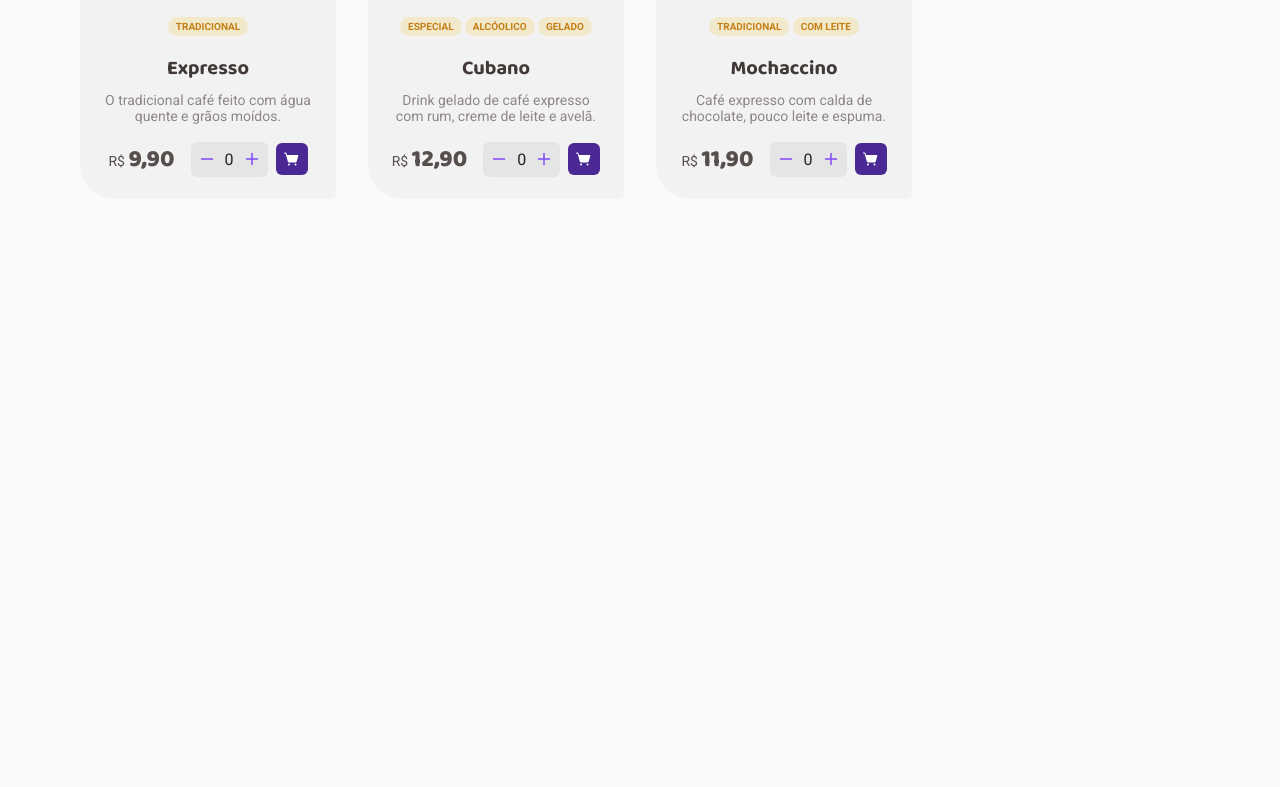
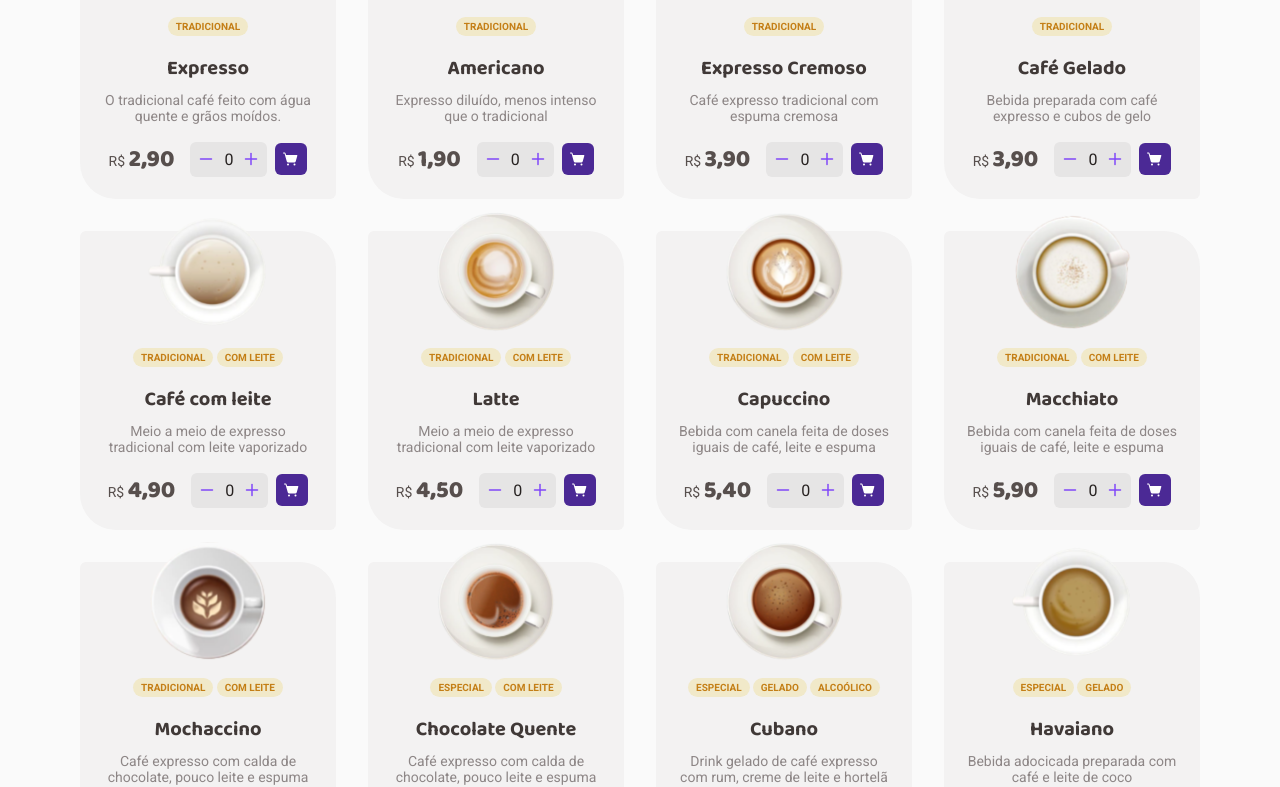
Before and after one commit to rickson-simoes/TheCoffeShop, a React (Vite) app: page / in a window 1280 px wide. Shown: the part 769-1556 px from the top of the page. Before the commit the page ends 1000 px from the top, so only its background shows below. Built offline with nearby package versions, Linux system fonts and the light colour scheme.

Commit message:
:star: :wrench: Updating products list

```diff
--- a/src/Products/index.ts
+++ b/src/Products/index.ts
@@ -4,8 +4,8 @@ export const Products: IProduct[] = [
   {
     id: crypto.randomUUID(),
     name: "Expresso",
-    unitPrice: 9.90,
-    price: 9.90,
+    unitPrice: 2.90,
+    price: 2.90,
     label: [
       "tradicional"
     ],
@@ -13,25 +13,143 @@ export const Products: IProduct[] = [
   },
   {
     id: crypto.randomUUID(),
-    name: "Cubano",
-    unitPrice: 12.90,
-    price: 12.90,
+    name: "Americano",
+    unitPrice: 1.90,
+    price: 1.90,
     label: [
-      "especial",
-      "alcóolico",
-      "gelado"
+      "tradicional",
     ],
-    description: "Drink gelado de café expresso com rum, creme de leite e avelã."
+    description: "Expresso diluído, menos intenso que o tradicional"
+  },
+  {
+    id: crypto.randomUUID(),
+    name: "Expresso Cremoso",
+    unitPrice: 3.90,
+    price: 3.90,
+    label: [
+      "tradicional"
+    ],
+    description: "Café expresso tradicional com espuma cremosa"
+  },
+  {
+    id: crypto.randomUUID(),
+    name: "Café Gelado",
+    unitPrice: 3.90,
+    price: 3.90,
+    label: [
+      "tradicional"
+    ],
+    description: "Bebida preparada com café expresso e cubos de gelo"
+  },
+  {
+    id: crypto.randomUUID(),
+    name: "Café com leite",
+    unitPrice: 4.90,
+    price: 4.90,
+    label: [
+      "tradicional",
+      "com leite"
+    ],
+    description: "Meio a meio de expresso tradicional com leite vaporizado"
+  },
+  {
+    id: crypto.randomUUID(),
+    name: "Latte",
+    unitPrice: 4.50,
+    price: 4.50,
+    label: [
+      "tradicional",
+      "com leite"
+    ],
+    description: "Meio a meio de expresso tradicional com leite vaporizado"
+  },
+  {
+    id: crypto.randomUUID(),
+    name: "Capuccino",
+    unitPrice: 5.40,
+    price: 5.40,
+    label: [
+      "tradicional",
+      "com leite"
+    ],
+    description: "Bebida com canela feita de doses iguais de café, leite e espuma"
+  },
+  {
+    id: crypto.randomUUID(),
+    name: "Macchiato",
+    unitPrice: 5.90,
+    price: 5.90,
+    label: [
+      "tradicional",
+      "com leite"
+    ],
+    description: "Bebida com canela feita de doses iguais de café, leite e espuma"
   },
   {
     id: crypto.randomUUID(),
     name: "Mochaccino",
-    unitPrice: 11.90,
-    price: 11.90,
+    unitPrice: 5.90,
+    price: 5.90,
     label: [
       "tradicional",
       "com leite"
     ],
-    description: "Café expresso com calda de chocolate, pouco leite e espuma."
-  }
+    description: "Café expresso com calda de chocolate, pouco leite e espuma"
+  },
+  {
+    id: crypto.randomUUID(),
+    name: "Chocolate Quente",
+    unitPrice: 5.90,
+    price: 5.90,
+    label: [
+      "especial",
+      "com leite"
+    ],
+    description: "Café expresso com calda de chocolate, pouco leite e espuma"
+  },
+  {
+    id: crypto.randomUUID(),
+    name: "Cubano",
+    unitPrice: 6.90,
+    price: 6.90,
+    label: [
+      "especial",
+      "gelado",
+      "alcoólico"
+    ],
+    description: "Drink gelado de café expresso com rum, creme de leite e hortelã"
+  },
+  {
+    id: crypto.randomUUID(),
+    name: "Havaiano",
+    unitPrice: 6.10,
+    price: 6.10,
+    label: [
+      "especial",
+      "gelado",
+    ],
+    description: "Bebida adocicada preparada com café e leite de coco"
+  },
+  {
+    id: crypto.randomUUID(),
+    name: "Árabe",
+    unitPrice: 5.90,
+    price: 5.90,
+    label: [
+      "especial",
+    ],
+    description: "Bebida preparada com grãos de café árabe e especiarias"
+  },
+  {
+    id: crypto.randomUUID(),
+    name: "Irlandês",
+    unitPrice: 7.50,
+    price: 7.50,
+    label: [
+      "especial",
+      "gelado",
+      "Alcoólico",
+    ],
+    description: "Bebida a base de café, uísque irlandês, açúcar e chantilly"
+  },
 ]
```
